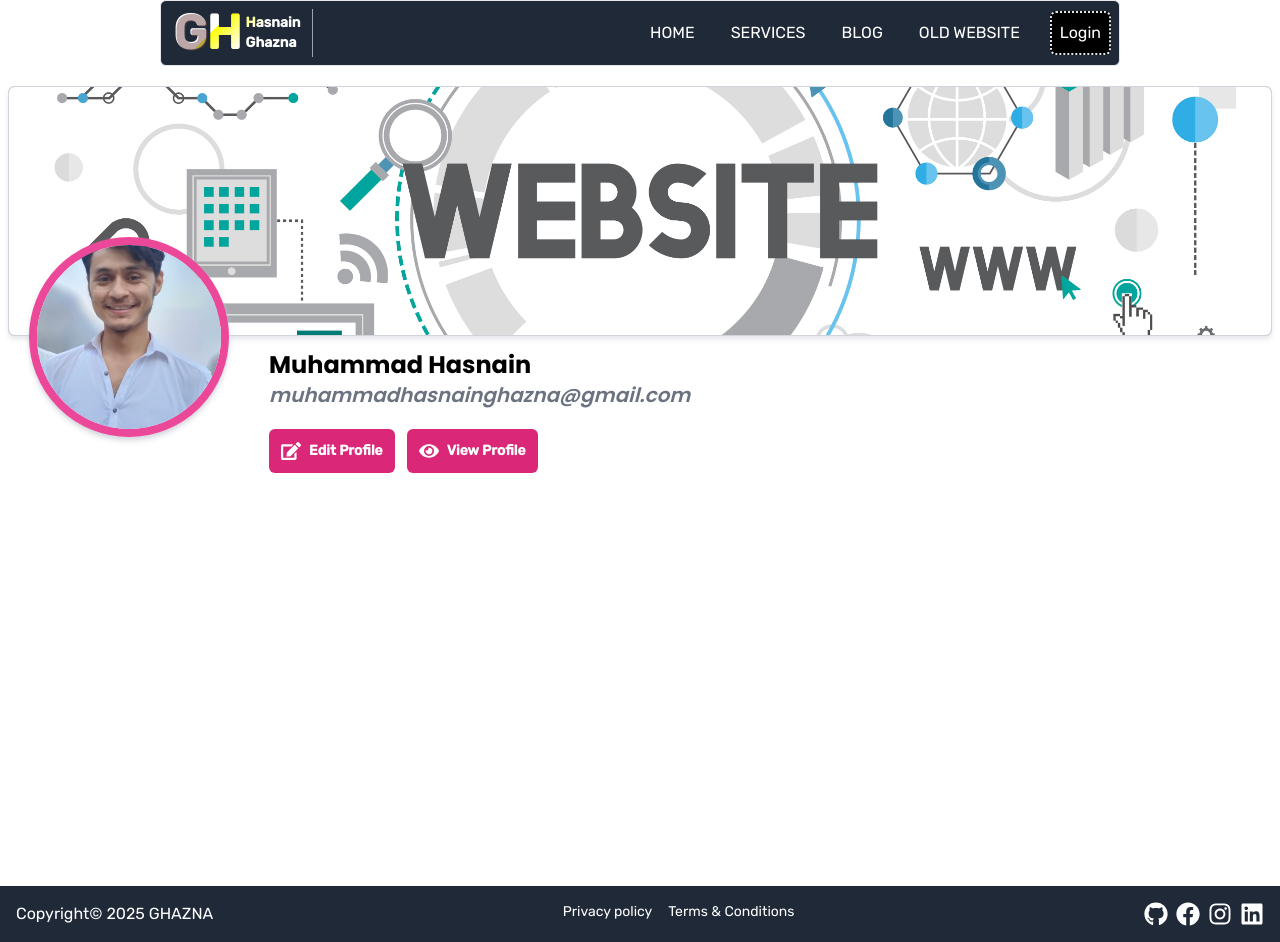
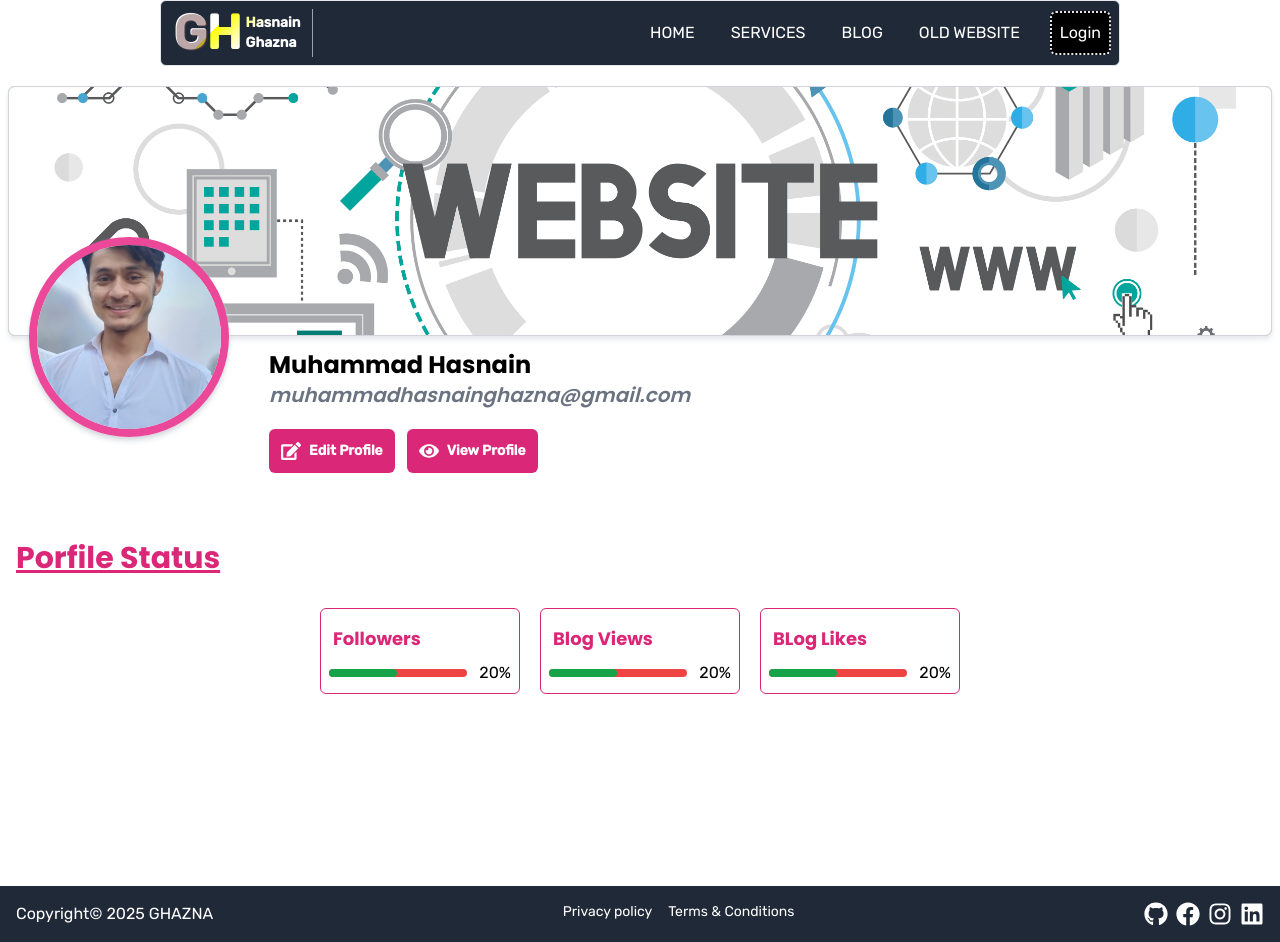
Before and after one commit to mhgkhan/ghazna, a Next.js app: page /profile in a window 1280 px wide. Built offline with nearby package versions, Linux system fonts and the light colour scheme.

Commit message:
Added blocks for Profile Status

```diff
--- a/src/app/profile/page.js
+++ b/src/app/profile/page.js
@@ -1,3 +1,4 @@
+import HeadingSection from '@/components/ui/HeadingSection'
 import Image from 'next/image'
 import Link from 'next/link'
 import React from 'react'
@@ -13,12 +14,10 @@ const page = () => {
             <div className='coverImage md:z-auto w-full h-full relative'>
               <Image src={"/images/website.jpg"} alt='profile picture' width={700} height={300} className='w-full h-full object-fit object-cover rounded-md' />
             </div>
-
             <div className='profile-data w-full md:absolute static md:top-[150px]  flex md:items-start md:justify-start items-center justify-center gap-5 md:h-[150px] md:flex-row flex-col md:mt-auto mt-[-70px]'>
               <div className='profileImg md:z-auto z-10 md:w-[200px] md:h-[200px] w-[130px] h-[130px] rounded-full shadow-md shadow-gray-300 mx-5 border-8 border-pink-500'>
                 <Image src={"/images/hero.jpg"} alt='profile picture' width={200} height={200} className='rounded-full w-full h-full object-fit object-cover' />
               </div>
-
               <div className='profileInfo flex md:h-[200px] ha-auto md:items-end items-center flex-col md:justify-end justify-center md:mt-14 md:w-auto w-full'>
                 <h3 className='md:text-2xl text-xl font-bold md:w-full inline-block'>Muhammad Hasnain  </h3>
                 <h4 className='user-email italic md:text-xl text-sm dark:text-gray-400 text-gray-500'>muhammadhasnainghazna@gmail.com</h4>
@@ -31,6 +30,49 @@ const page = () => {
           </div>
         </div>
       </div>
+
+      <br />
+      <br />
+      <br />
+      <br />
+      <br />
+      <br />
+      <div className='w-full mt-10'>
+        <div className='container mx-auto my-5'>
+          {/* <HeadingSection start={"Quick"} end={"Links"} key={"key"} /> */}
+          <h2 className='md:text-3xl text-2xl font-bold my-8 text-pink-600 underline px-2'>Porfile Status  </h2>
+          <div className="flex items-center justify-center flex-wrap gap-5 my-5">
+
+            <div className='status-block p-2 border border-1 border-pink-600 rounded-md w-[200px] '>
+              <h4 className='md:text-lg text-sm text-pink-600 font-bold my-2 px-1'>Followers</h4>
+              <div className='flex items-center justify-center gap-3'>
+                <div className='line w-full h-[8px] rounded-full bg-red-500'><div className='term h-full w-[49%] bg-green-600 rounded-md'></div></div>
+                <span>20%</span>
+              </div>
+            </div>
+
+            <div className='status-block p-2 border border-1 border-pink-600 rounded-md w-[200px] '>
+              <h4 className='md:text-lg text-sm text-pink-600 font-bold my-2 px-1'>Blog Views </h4>
+              <div className='flex items-center justify-center gap-3'>
+                <div className='line w-full h-[8px] rounded-full bg-red-500'><div className='term h-full w-[49%] bg-green-600 rounded-md'></div></div>
+                <span>20%</span>
+              </div>
+            </div>
+
+            <div className='status-block p-2 border border-1 border-pink-600 rounded-md w-[200px] '>
+              <h4 className='md:text-lg text-sm text-pink-600 font-bold my-2 px-1'>BLog Likes </h4>
+              <div className='flex items-center justify-center gap-3'>
+                <div className='line w-full h-[8px] rounded-full bg-red-500'><div className='term h-full w-[49%] bg-green-600 rounded-md'></div></div>
+                <span>20%</span>
+              </div>
+            </div>
+
+
+
+          </div>
+        </div>
+      </div>
+
     </section>
   )
 }
```
